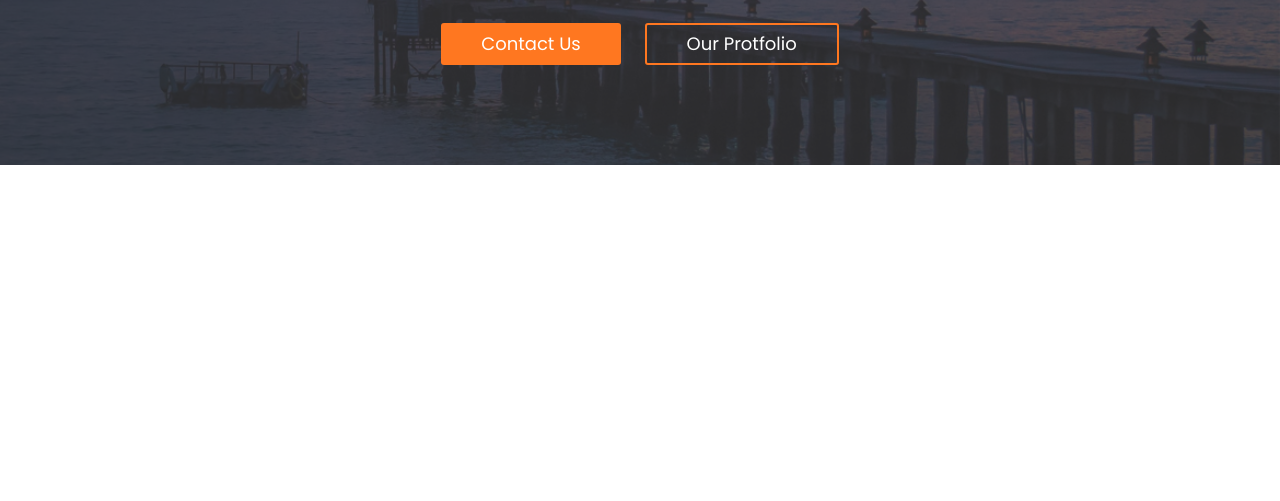
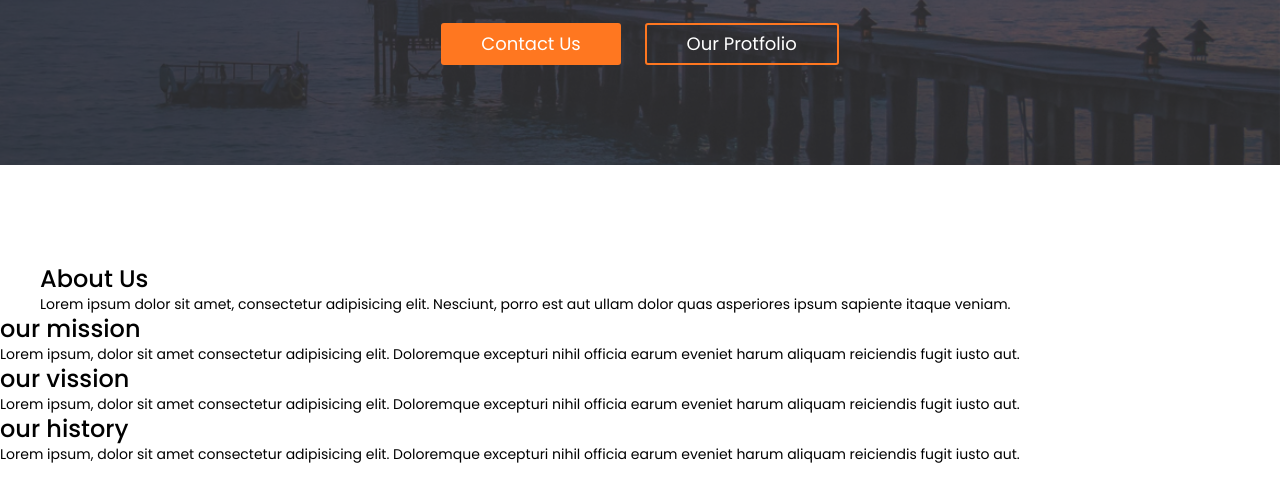
Before and after one commit to arif-ahmad-choudhury/project-sass, a plain HTML site: page index.html in a window 1280 px wide. Shown: the part 305-806 px from the top of the page. Drawn offline with Linux system fonts and the light colour scheme.

Commit message:
about added

```diff
--- a/index.html
+++ b/index.html
@@ -37,5 +37,27 @@
             </div>
         </div>
     </section>
+    <section class="about-area pt-100 pb-100">
+        <div class="main">
+            <div class="section-title">
+                <h4>About Us</h4>
+                <p>Lorem ipsum dolor sit amet, consectetur adipisicing elit. Nesciunt, porro est aut ullam dolor quas asperiores ipsum sapiente itaque veniam.</p>
+            </div>
+        </div>
+        <div class="about fix">
+            <div class="single-about">
+                <h4>our mission</h4>
+                <p>Lorem ipsum, dolor sit amet consectetur adipisicing elit. Doloremque excepturi nihil officia earum eveniet harum aliquam reiciendis fugit iusto aut.</p>
+            </div>
+            <div class="single-about">
+                <h4>our vission</h4>
+                <p>Lorem ipsum, dolor sit amet consectetur adipisicing elit. Doloremque excepturi nihil officia earum eveniet harum aliquam reiciendis fugit iusto aut.</p>
+            </div>
+            <div class="single-about">
+                <h4>our history</h4>
+                <p>Lorem ipsum, dolor sit amet consectetur adipisicing elit. Doloremque excepturi nihil officia earum eveniet harum aliquam reiciendis fugit iusto aut.</p>
+            </div>
+        </div>
+    </section>
 </body>
 </html>
```
